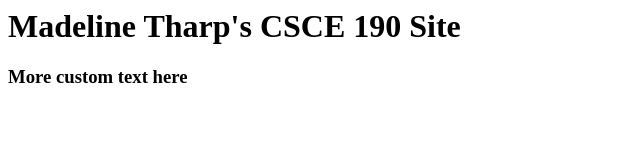
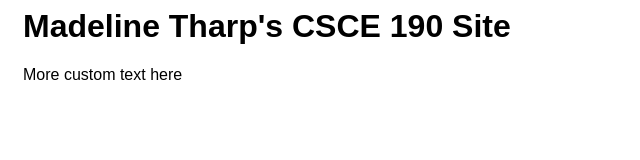
Before and after one commit to madelinetharp/madelinetharp.github.io, a plain HTML site: page index.html in a window 1280 px wide. Shown: the whole page, without its empty margins (0-640 px from the left). Drawn offline with Linux system fonts and the light colour scheme.

Commit message:
Update index.html

```diff
--- a/index.html
+++ b/index.html
@@ -1,2 +1,2 @@
-<h1>Madeline Tharp's CSCE 190 Site</h1>
-<h3>More custom text here</h3>
+<h1 style="font-family: sans-serif; margin-left: 15px;">Madeline Tharp's CSCE 190 Site</h1>
+<p style="font-family: sans-serif; margin-left: 15px;">More custom text here</p>
```
